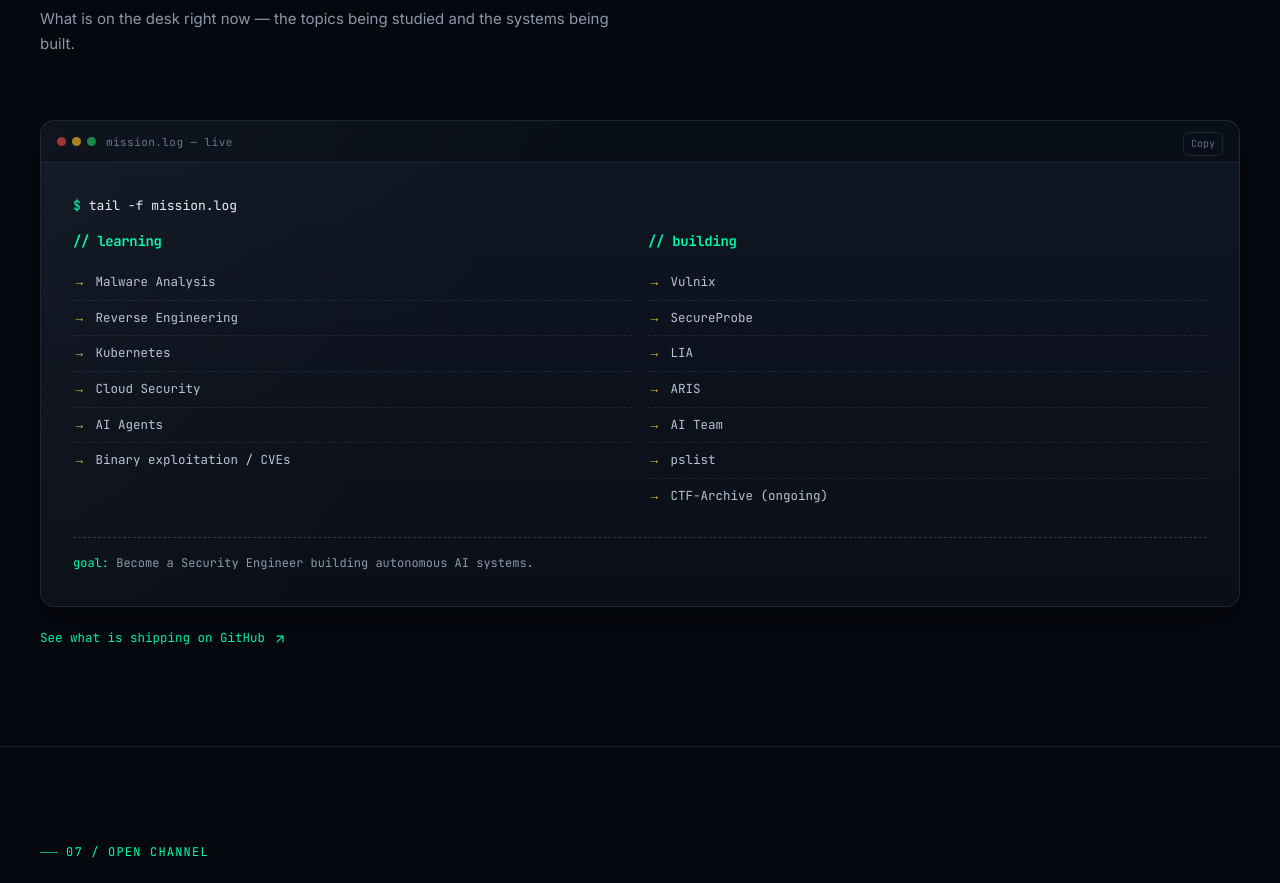
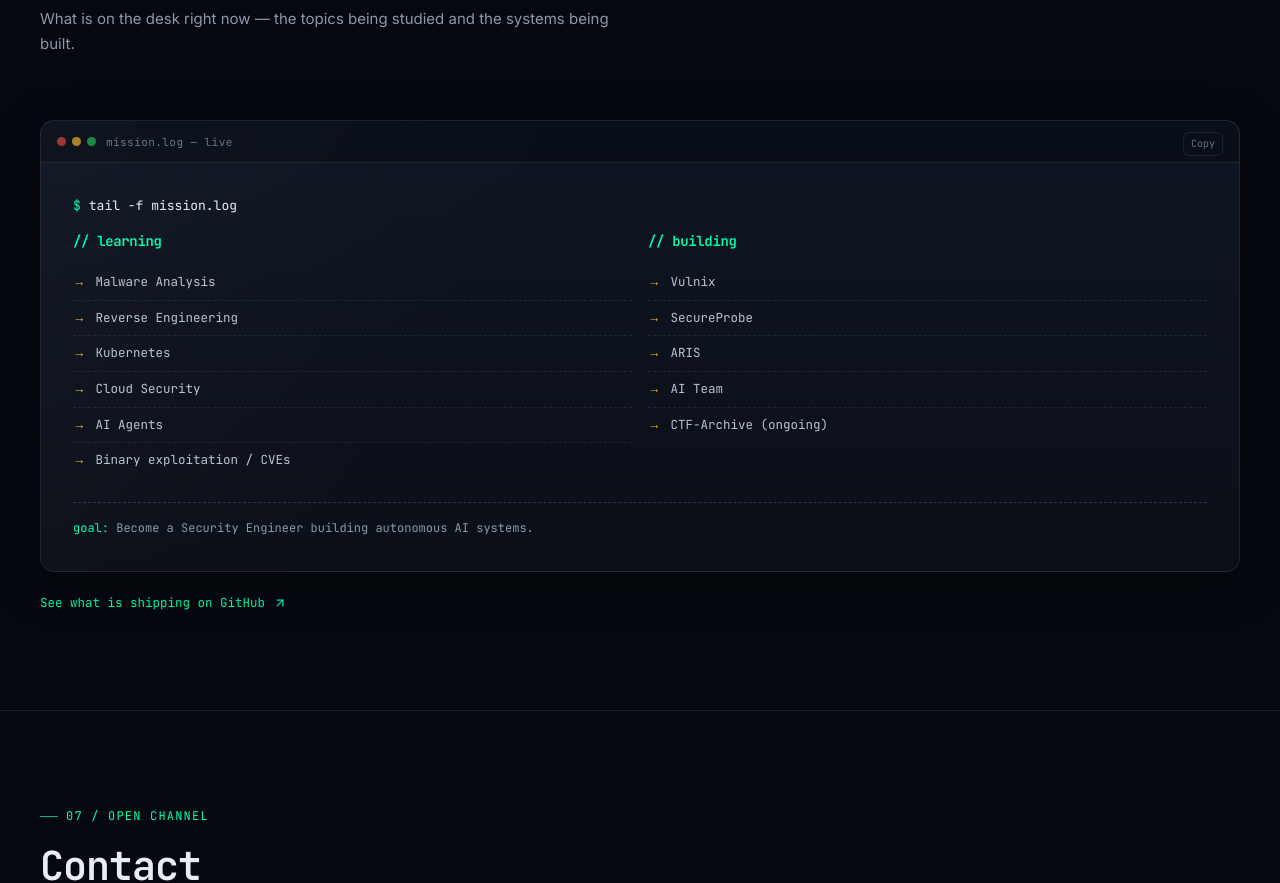
Before and after one commit to 5h4nnu-dev/portfolio, a Next.js app: page / in a window 1280 px wide. Shown: the part 7880-8763 px from the top of the page. Built offline with nearby package versions, Linux system fonts and the light colour scheme; no server answers.

Commit message:
fix : building projectss

```diff
--- a/src/components/sections/Currently.tsx
+++ b/src/components/sections/Currently.tsx
@@ -5,7 +5,7 @@ import ScrollReveal from "@/components/ui/ScrollReveal"
 import { profile, projects, writeupTopics } from "@/lib/data"
 
 const learning = ["Malware Analysis", "Reverse Engineering", "Kubernetes", "Cloud Security", "AI Agents"]
-const building = projects.map((p) => p.name)
+const building = projects.filter((p) => p.status !== "Completed").map((p) => p.name)
 
 export default function Currently() {
   return (
```
